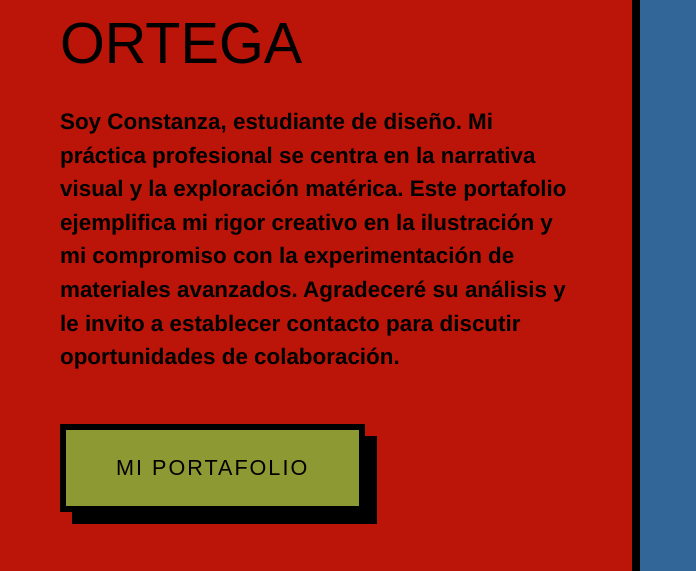
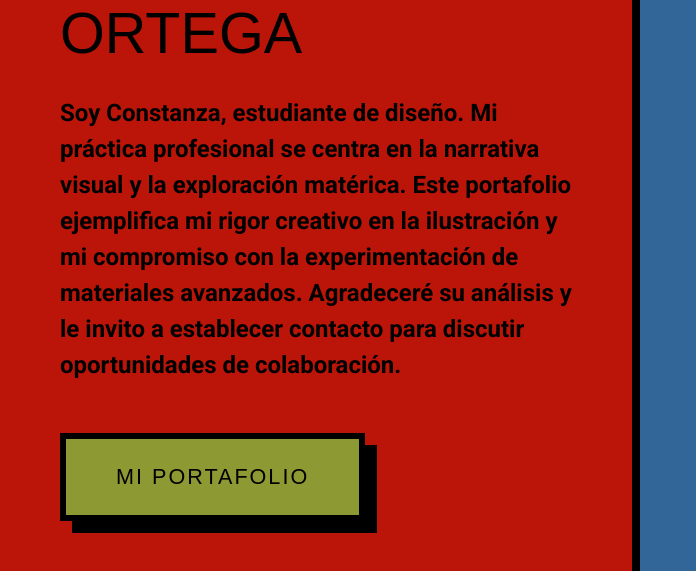
Before and after one commit to shootingstarcony/segunda-nota, a plain HTML site: page index.html in a window 1280 px wide. Shown: the part 170-741 px from the top of the page, 0-696 px from the left. Drawn offline with Linux system fonts and the light colour scheme; a web font is replaced by a local one.

Commit message:
Update index.html

```diff
--- a/index.html
+++ b/index.html
@@ -4,9 +4,10 @@
 <head>
     <meta charset="UTF-8">
     <meta name="viewport" content="width=device-width, initial-scale=1.0">
-    <title>Mi Portafolio en PDF</title>
+    <title>Portafolio Constanza Ortega</title>
     <style>
         @import url('https://fonts.googleapis.com/css2?family=Climate+Crisis&display=swap');
+        @import url('https://fonts.googleapis.com/css2?family=Roboto:wght@400;700&display=swap');
 
         * {
             margin: 0;
@@ -14,11 +15,10 @@
             box-sizing: border-box;
         }
 
-        /*
-            Primer punto:
-            Cambie los colores, usando alguna armonía de color tomada de
-            https://color.adobe.com/es/create/color-wheel
-            Triada #BB1509, #326598, #8D9932 en matiz más oscuro
+        /* Paleta de colores triádica:
+            --colorPrincipal:#BB1509 (Rojo)
+            --colorOpuesto:#326598 (Azul)
+            --colorMediador:#8D9932 (Verde)
         */
 
         :root{
@@ -27,12 +27,8 @@
             --colorMediador:#8D9932;
         }
 
-        /*
-            No sería necesario hacer más ajustes en el CSS
-        */
-
         body {
-            font-family: Helvetica, Arial, sans-serif;
+            font-family: 'Roboto', Arial, sans-serif;
             background-color: #FFF;
             color: #000;
             overflow-x: hidden;
@@ -65,13 +61,6 @@
             position: relative;
         }
 
-        /*
-            Pero revise la extensión de su nombre,
-            podría requerir un ajuste de font-size,
-            y nada más.
-        */
-
-
         h1 {
             font-family: "Climate Crisis", sans-serif;
             font-weight: 400;
@@ -84,8 +73,8 @@
         }
 
         p {
-            font-weight: 800;
-            font-size: calc(1rem + 0.5vw);
+            font-weight: 700;
+            font-size: calc(1.1rem + 0.5vw);
             line-height: 1.5;
             margin-bottom: 50px;
             position: relative;
@@ -185,7 +174,6 @@
 
         /* ===========AJUSTES SEGÚN PANTALLAS============== */
 
-
         @media (max-width: 992px) {
             .container {
                 grid-template-columns: 1fr;
@@ -207,28 +195,24 @@
 <body>
     <div class="container">
         <div class="left-section">
-            <!--segundo punto por los ajuste en la sección izquierda-->
             <h1>Constanza Ortega</h1>
             <p>Soy Constanza, estudiante de diseño.
 
 Mi práctica profesional se centra en la narrativa visual y la exploración matérica. Este portafolio ejemplifica mi rigor creativo en la ilustración y mi compromiso con la experimentación de materiales avanzados.
 
 Agradeceré su análisis y le invito a establecer contacto para discutir oportunidades de colaboración.</p>
-            <!--suba el PDF a GitHub y cambie la referencia de hipertexto-->
-            <a href="#" class="download-btn" download>MI PORTAFOLIO</a>
+
+            <a href="https://raw.githubusercontent.com/shootingstarcony/segunda-nota/main/Portafolio%20Constanza.pdf" class="download-btn" download>MI PORTAFOLIO</a>
         </div>
 
         <div class="right-section">
-            <!--tercer punto por los ajuste en la sección izquierda-->
             <div class="mugshot-container">
                 <div class="badge">
-                    <!--vincule a su cuenta en GitHub-->
-                    <a href="https://github.com/shootingstarcony" target="_blank">2025</a>
+                    <a href="https://github.com/shootingstarcony/segunda-nota/blob/main/Portafolio%20Constanza.pdf" target="_blank">2025</a>
                 </div>
                 <div class="mugshot-frame">
                     <div class="mugshot">
-                        <!--incluya la misma imagen que utiliza en su portafolio, a resolución, tamaño y peso adecuado para la web-->
-                        <img src="https://shootingstarcony.github.io/segunda-nota/img/Foto%20portafolio%20(1).png">
+                        <img src="https://shootingstarcony.github.io/segunda-nota/img/Foto%20portafolio%20(1).png" alt="Constanza - Ilustradora y Diseñadora">
                     </div>
                 </div>
             </div>
```
